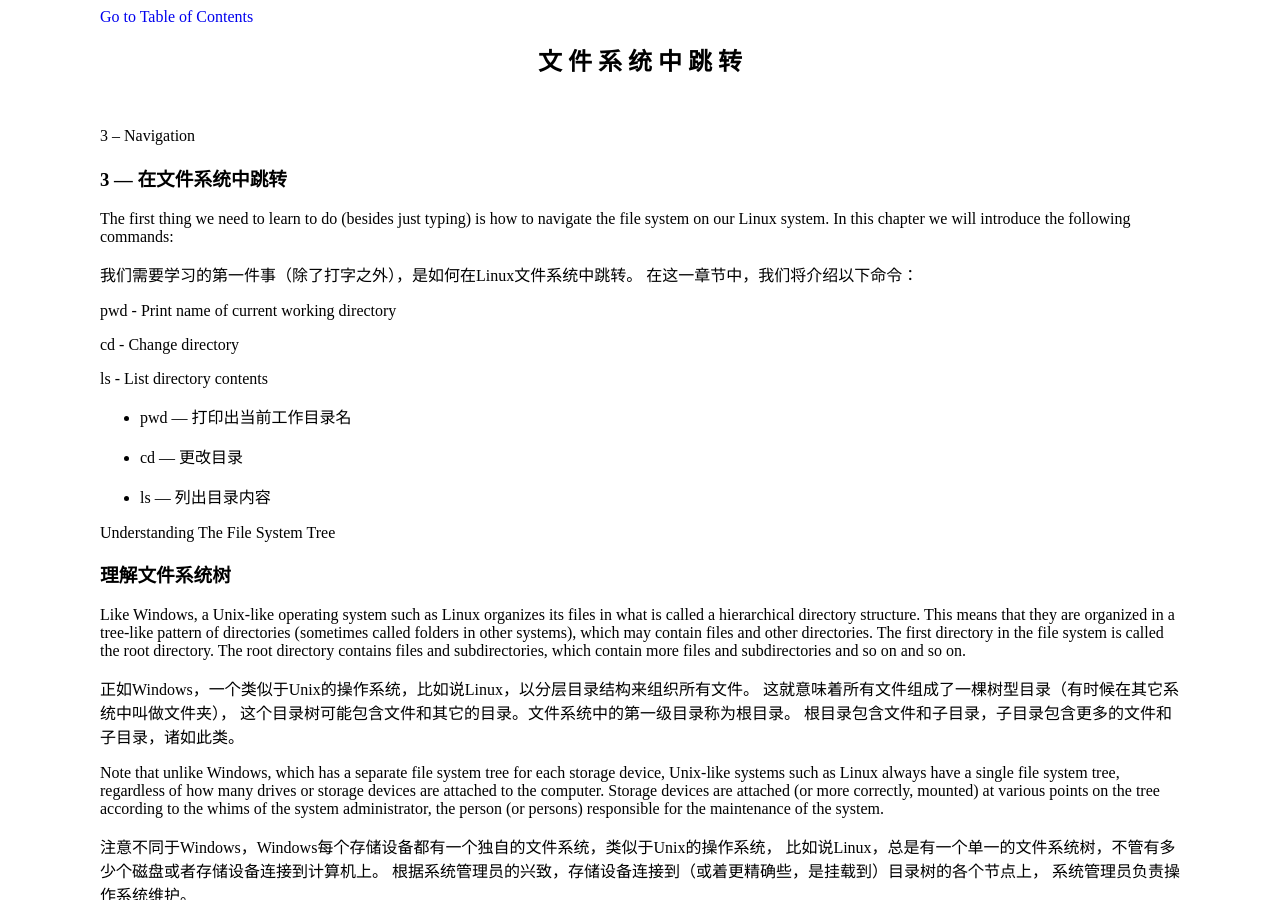
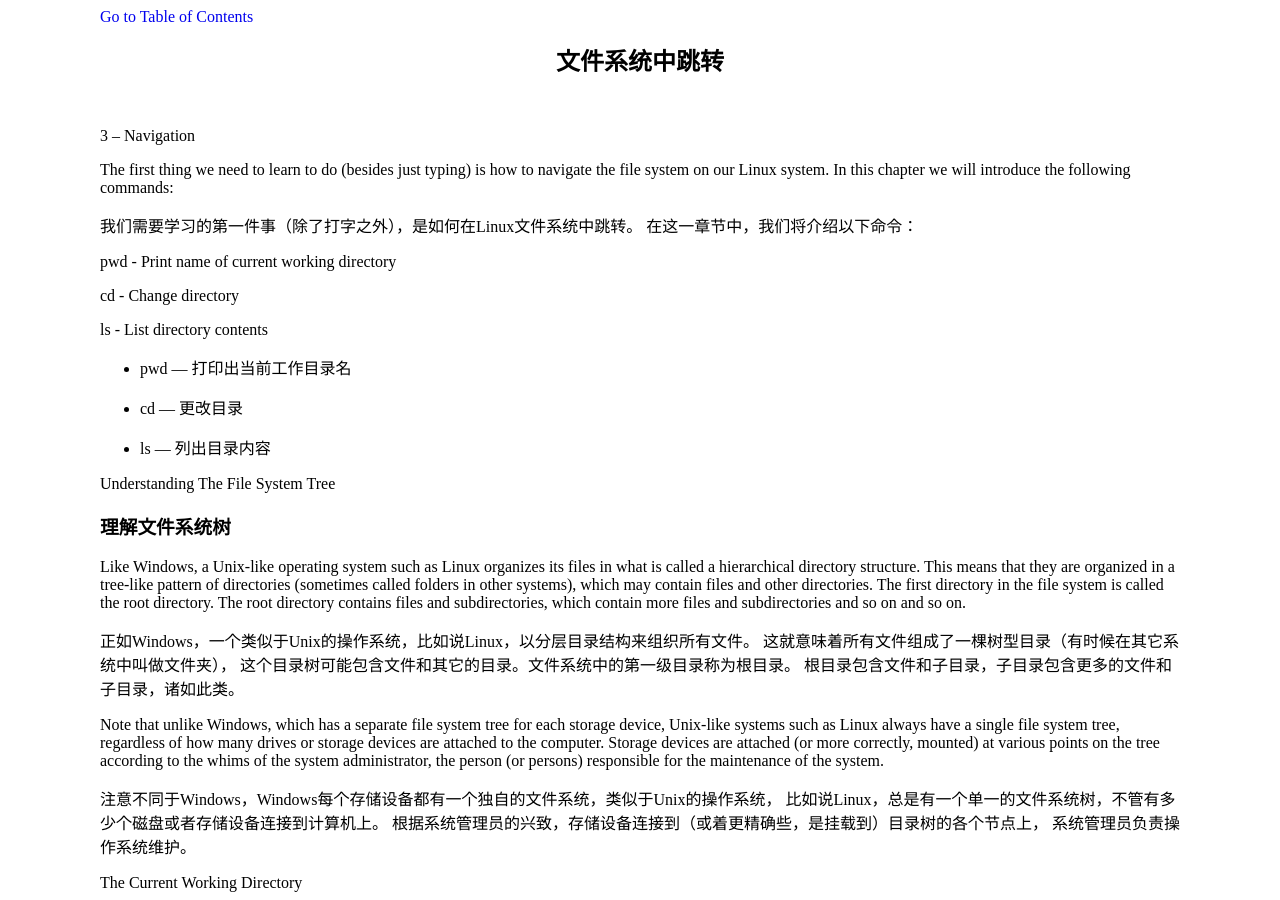
Before and after one commit to billie66/TLCL, a Jekyll site: the page built from book/navigation.md, in a window 1280 px wide and 900 px high. Built offline with Jekyll 4.4.1, drawn with Linux system fonts in a browser that asks for light colours; Markdown is read by kramdown in place of the engine named in the settings.

Commit message:
delete title

```diff
--- a/book/navigation.md
+++ b/book/navigation.md
@@ -1,10 +1,8 @@
 ---
 layout: book
-title: 文&nbsp;件&nbsp;系&nbsp;统&nbsp;中&nbsp;跳&nbsp;转
+title: 文件系统中跳转
 ---
 3 – Navigation
-
-### 3 — 在文件系统中跳转
 
 The first thing we need to learn to do (besides just typing) is how to
 navigate the file system on our Linux system. In this chapter we will
```
